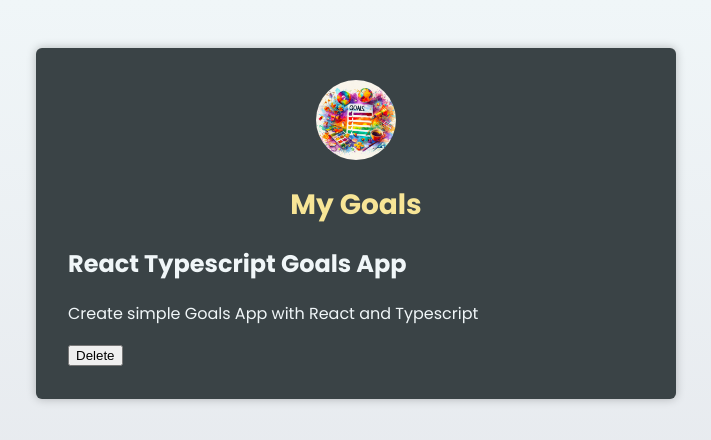
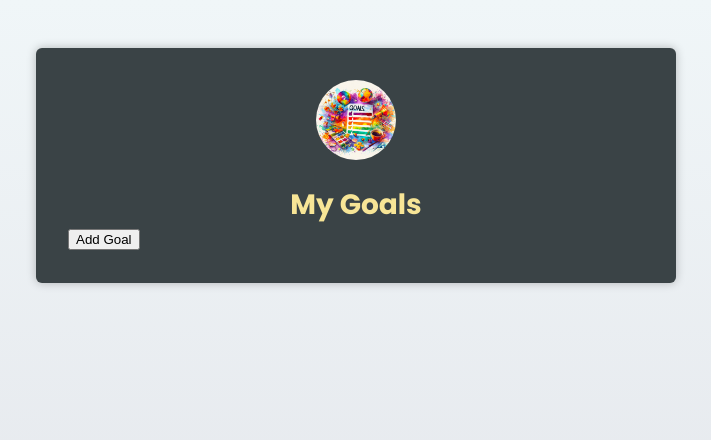
Before and after one commit to serengia/simple-goals-app--react-typescript, a React (Vite) app: page / in a window 1280 px wide. Shown: the top 440 px of the page, without its empty margins (284-995 px from the left). Built offline with nearby package versions, Linux system fonts and the light colour scheme; the HTML template or start-up script is replaced by a standard one.

Commit message:
Add react annotation

```diff
--- a/src/App.tsx
+++ b/src/App.tsx
@@ -1,15 +1,42 @@
+import { useState } from "react";
 import CourseGoal from "./components/CourseGoal";
 import Header from "./components/Header";
 
 export default function App() {
+  type Goal = {
+    title: string;
+    description: string;
+    id: number;
+  };
+
+  const [goals, setGoals] = useState<Goal[]>([]);
+
+  const addGoalHandler = () => {
+    setGoals((prev) => {
+      const newGoal: Goal = {
+        title: "Goal one",
+        description: "Goal one description",
+        id: Math.random() + Math.random(),
+      };
+      return [newGoal, ...prev];
+    });
+  };
+
   return (
     <main>
       <Header image={{ src: "/goals.jpg", alt: "Set your goals" }}>
         <h1>My Goals</h1>
       </Header>
-      <CourseGoal title="React Typescript Goals App">
-        <p>Create simple Goals App with React and Typescript</p>
-      </CourseGoal>
+      <button onClick={addGoalHandler}>Add Goal</button>
+      <ul>
+        {goals.map((goal) => (
+          <li>
+            <CourseGoal title={goal.title}>
+              <p>{goal.description}</p>
+            </CourseGoal>
+          </li>
+        ))}
+      </ul>
     </main>
   );
 }
```
